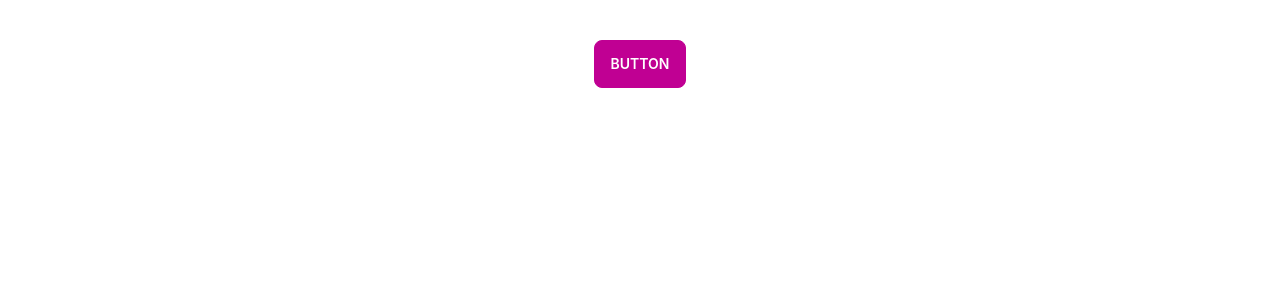
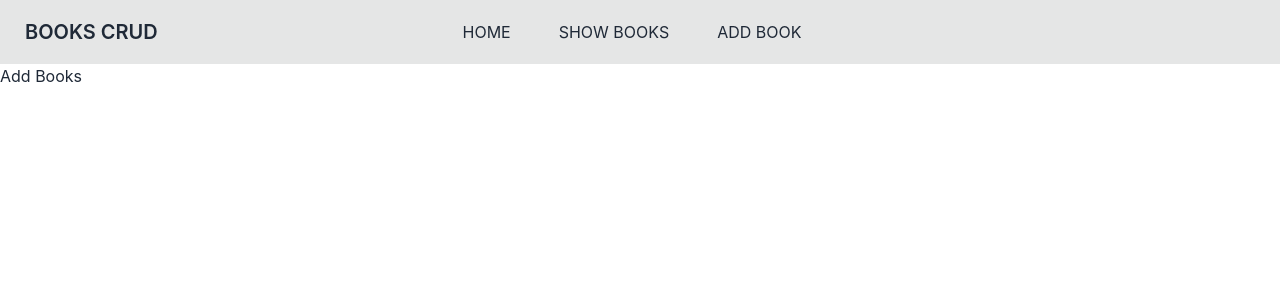
Before and after one commit to fajlarabbykhan/crud_operation_using_redux_tollkit, a React (Create React App) app: page /addbook in a window 1280 px wide. Shown: the top 300 px of the page. Built offline with nearby package versions, Linux system fonts and the light colour scheme.

Commit message:
navbar done

```diff
--- a/package.json
+++ b/package.json
@@ -3,12 +3,15 @@
   "version": "0.1.0",
   "private": true,
   "dependencies": {
+    "@reduxjs/toolkit": "^1.8.5",
     "@testing-library/jest-dom": "^5.16.5",
     "@testing-library/react": "^13.4.0",
     "@testing-library/user-event": "^13.5.0",
     "daisyui": "^2.31.0",
     "react": "^18.2.0",
     "react-dom": "^18.2.0",
+    "react-redux": "^8.0.4",
+    "react-router-dom": "^6.4.1",
     "react-scripts": "5.0.1",
     "web-vitals": "^2.1.4"
   },
--- a/src/App.js
+++ b/src/App.js
@@ -1,10 +1,19 @@
-import './App.css';
+import { Route, Routes } from 'react-router-dom';
+import Home from './Pages/Home';
+import NotFound from './Pages/NotFound';
+import AddBooks from './fetaures/books/AddBooks';
+import ViewBooks from './fetaures/books/ViewBooks'
+
 
 function App() {
   return (
-    <div className="App mt-10">
-      <button class="btn btn-active btn-secondary ">Button</button>
-    </div>
+
+    <Routes>
+      <Route path="/" element={<Home />}></Route>
+      <Route path="/showbooks" element={<ViewBooks />}></Route>
+      <Route path="/addbook" element={<AddBooks />}></Route>
+      <Route path="*" element={<NotFound />}></Route>
+    </Routes>
   );
 }
 
--- /dev/null
+++ b/src/Navbar/Navbar.js
@@ -0,0 +1,33 @@
+import React from 'react';
+import { Link } from 'react-router-dom';
+
+const Navbar = () => {
+    return (
+        <div class="navbar bg-base-300">
+            <div class="navbar-start">
+                <Link to="/" class="btn btn-ghost normal-case text-xl">BOOKS CRUD</Link>
+
+
+            </div>
+            <div class="navbar-center hidden lg:flex">
+                <ul class="menu menu-horizontal p-0">
+                    <li className='mr-4'>
+                        <Link to='/'>HOME</Link>
+                    </li>
+                    <li >
+                        <Link to='/showbooks' className='mr-4'>SHOW BOOKS</Link>
+                    </li>
+                    <li>
+
+                        <Link to='/addbook' className='mr-4'>ADD BOOK</Link>
+                    </li>
+                </ul>
+            </div>
+            <div class="navbar-end">
+                {/* <a class="btn"></a> */}
+            </div>
+        </div>
+    );
+};
+
+export default Navbar;
--- /dev/null
+++ b/src/Pages/Home.js
@@ -0,0 +1,11 @@
+import React from 'react';
+
+const Home = () => {
+    return (
+        <div>
+            home
+        </div>
+    );
+};
+
+export default Home;
--- /dev/null
+++ b/src/Pages/NotFound.js
@@ -0,0 +1,11 @@
+import React from 'react';
+
+const NotFound = () => {
+    return (
+        <div>
+            Not Found Page
+        </div>
+    );
+};
+
+export default NotFound;
--- /dev/null
+++ b/src/fetaures/books/AddBooks.js
@@ -0,0 +1,11 @@
+import React from 'react';
+
+const AddBooks = () => {
+    return (
+        <div>
+            Add Books
+        </div>
+    );
+};
+
+export default AddBooks;
--- /dev/null
+++ b/src/fetaures/books/EditBook.js
@@ -0,0 +1,11 @@
+import React from 'react';
+
+const EditBook = () => {
+    return (
+        <div>
+            edit book
+        </div>
+    );
+};
+
+export default EditBook;
--- /dev/null
+++ b/src/fetaures/books/ViewBooks.js
@@ -0,0 +1,11 @@
+import React from 'react';
+
+const ViewBooks = () => {
+    return (
+        <div>
+            view books
+        </div>
+    );
+};
+
+export default ViewBooks;
--- a/src/index.js
+++ b/src/index.js
@@ -3,11 +3,17 @@ import ReactDOM from 'react-dom/client';
 import './index.css';
 import App from './App';
 import reportWebVitals from './reportWebVitals';
+import { BrowserRouter } from 'react-router-dom';
+import Navbar from './Navbar/Navbar';
 
 const root = ReactDOM.createRoot(document.getElementById('root'));
 root.render(
   <React.StrictMode>
-    <App />
+    <BrowserRouter>
+      <Navbar />
+      <App />
+    </BrowserRouter>
+
   </React.StrictMode>
 );
 
```
Also changed, not shown: src/images/2f3bdb9733c4a68659dc2900a7595fea.png (added), 1 other file (tests, documents, lock files or other folders).
